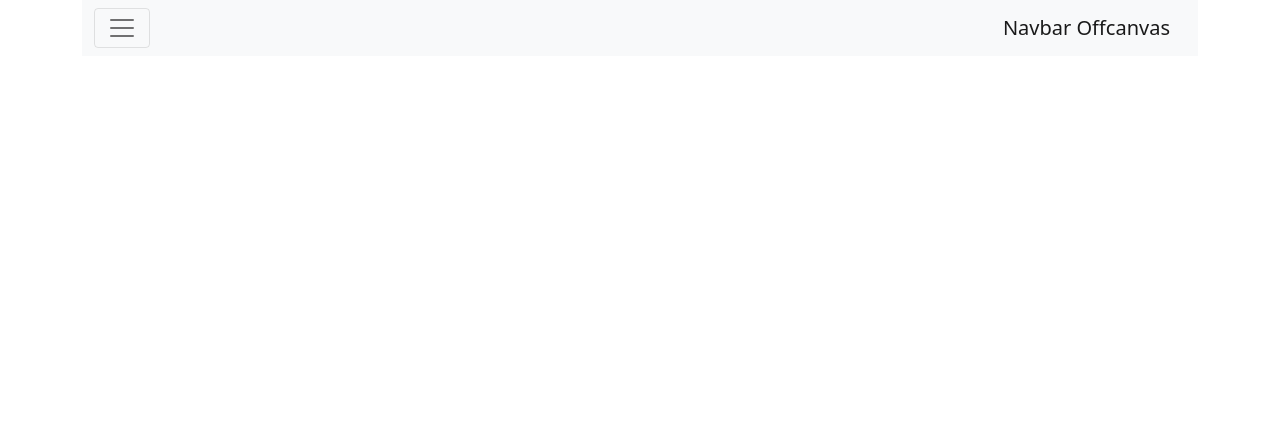
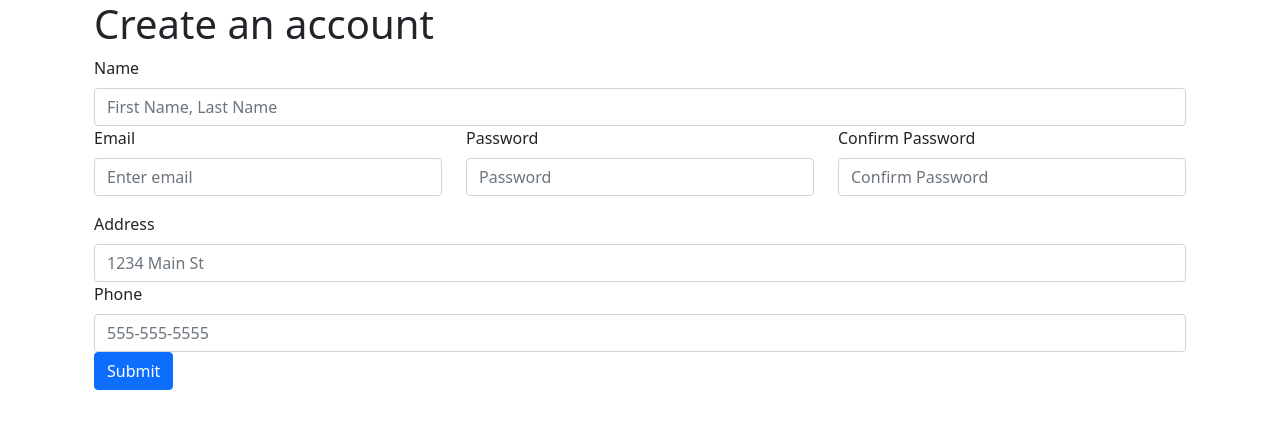
Before and after one commit to Team-Osiris-HR/BlueOcean, a React app: page / in a window 1280 px wide. Shown: the top 428 px of the page. Built offline with nearby package versions, Linux system fonts and the light colour scheme; the HTML template or start-up script is replaced by a standard one.

Commit message:
add header to app.jsx

```diff
--- a/src/components/App.jsx
+++ b/src/components/App.jsx
@@ -11,7 +11,7 @@ class App extends React.Component {
   constructor(props) {
     super(props)
     this.state = {
-      render: ""
+      render: "signup"
     }
 
     this.renderView = this.renderView.bind(this)
@@ -19,11 +19,29 @@ class App extends React.Component {
 
   renderView() {
     if (this.state.render === "login") {
-      return <Login />
+      return (
+        <Container>
+          <Col>
+            <Login />
+          </Col>
+        </Container>
+      )
     } else if (this.state.render === "signup") {
-      return <Signup />
+      return (
+        <Container>
+          <Col>
+            <Signup />
+          </Col>
+        </Container>
+      )
     } else if (this.state.render === 'organization') {
-      return <OrgSignup />
+      return (
+        <Container>
+          <Col>
+            <OrgSignup />
+          </Col>
+        </Container>
+      )
     } else {
       return <Header />
     }
@@ -31,11 +49,7 @@ class App extends React.Component {
 
   render() {
     return (
-      <Container>
-        <Col>
-          {this.renderView()}
-        </Col>
-      </Container >
+      this.renderView()
     );
   }
 }
--- a/src/components/Signup.jsx
+++ b/src/components/Signup.jsx
@@ -17,7 +17,7 @@ class Signup extends React.Component {
             <Form.Control placeholder="First Name, Last Name" />
           </Form.Group>
 
-          <Row className="mb-3" md>
+          <Row className="mb-3" md="true">
             <Form.Group as={Col} controlId="formGridEmail">
               <Form.Label>Email</Form.Label>
               <Form.Control type="email" placeholder="Enter email" />
```
Also changed, not shown: 1 other file (tests, documents, lock files or other folders).
